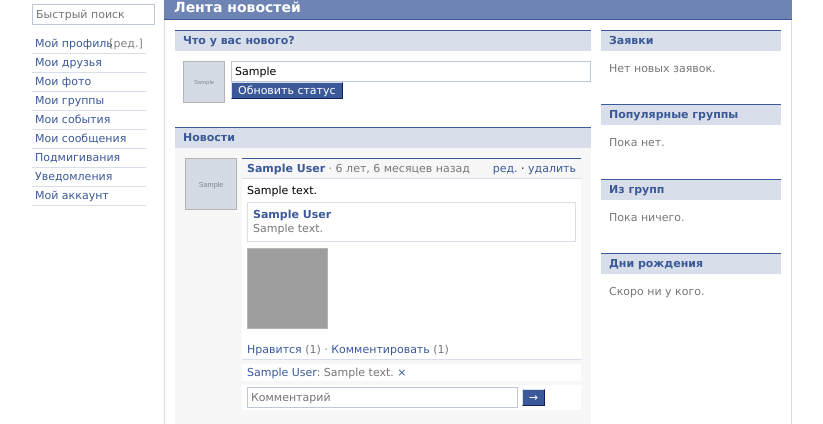
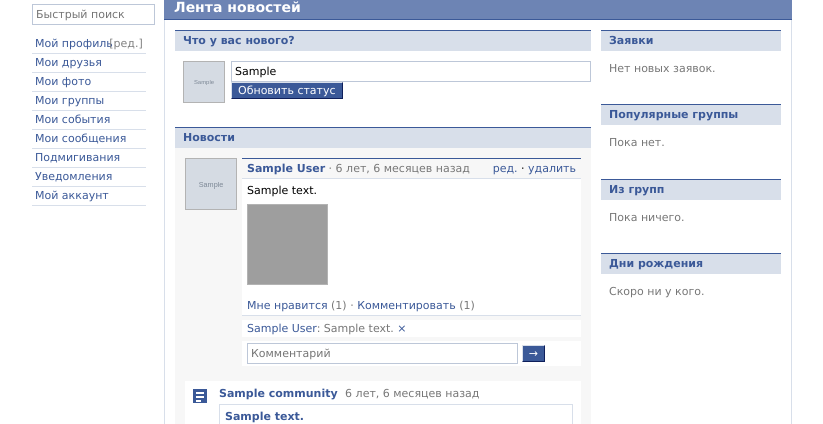
Before and after one commit to sashakravtsov/vdruzya, a Django app: page /feed in a window 1280 px wide. Shown: the part 45-469 px from the top of the page, without its empty margins (228-1051 px from the left). Run offline with Django 5.2, Linux system fonts and the light colour scheme; a user stored in the database is signed in; tables that the repository leaves empty hold one stand-in row (values such as "Sample post"); grey boxes marked "Sample" are stand-in pictures; data that the repository does not hold is empty; grey boxes are pictures that could not be loaded.

Commit message:
Classic labels + group picture upload
Add group picture on edit; rename chat/dialogs/recommendations to classic
wording; like → «Мне нравится»; drop poll and shared-post display leftovers.

Co-authored-by: sashakravtsov <sashakravtsov@users.noreply.github.com>

```diff
--- a/django/apps/social/forms.py
+++ b/django/apps/social/forms.py
@@ -302,6 +302,8 @@ class CreateGroupForm(forms.Form):
 
 
 class GroupForm(forms.ModelForm):
+    picture = forms.ImageField(required=False, label="Картинка", widget=_file())
+
     class Meta:
         model = Community
         fields = (
@@ -312,7 +314,7 @@ class GroupForm(forms.ModelForm):
             "slug": "Короткое имя",
             "short_description": "Последние новости",
             "posting_policy": "Кто пишет",
-            "messaging_enabled": "Чат группы",
+            "messaging_enabled": "Сообщения группы",
         }
         widgets = {
             "name": _in(style="width:100%"),
--- a/django/templates/social/_news_item.html
+++ b/django/templates/social/_news_item.html
@@ -37,14 +37,11 @@
                 <a href="{{ item.post.get_absolute_url }}"><b>{{ item.post.title_line }}</b></a>
                 {% if item.post.body %}<div class="wall-body">{{ item.post.body|truncatewords:40|linebreaksbr }}</div>{% endif %}
                 {% if item.post.media_url %}<p><img src="{{ item.post.media_url }}" alt="" class="news-photo"></p>{% endif %}
-                {% if item.post.kind == 'poll' and item.post.poll %}
-                <div class="muted">Опрос · {{ item.post.poll.options.all|length }} вариант(ов)</div>
-                {% endif %}
             </div>
             <div class="wall-actions muted">
                 ★ {{ item.post.likes|default:0 }} · комм. {{ item.post.n_comments|default:0 }}
                 <form method="post" action="{% url 'groups.react' item.group.id item.post.id %}" class="inline">{% csrf_token %}
-                    <button type="submit" class="linkish">Нравится</button>
+                    <button type="submit" class="linkish">Мне нравится</button>
                 </form>
             </div>
         </div>
--- a/django/templates/social/_wall_post.html
+++ b/django/templates/social/_wall_post.html
@@ -22,12 +22,6 @@
                 </div>
                 <div class="text">
                     {% if post.body %}{{ post.body|linebreaksbr }}{% endif %}
-                    {% if post.shared_post %}
-                    <div class="news-card">
-                        <a href="{% url 'posts.show' post.shared_post.id %}"><b>{{ post.shared_post.social_user.name }}</b></a>
-                        <div class="muted">{{ post.shared_post.body|truncatewords:30 }}</div>
-                    </div>
-                    {% endif %}
                     {% with extras=post.media.all %}
                     {% if extras %}
                     <div class="group-photo-grid wall-media">
@@ -37,19 +31,12 @@
                     <p><img src="{{ post.media_url }}" alt="" class="news-photo"></p>
                     {% endif %}
                     {% endwith %}
-                    {% if post.kind == 'poll' and post.poll %}
-                    <ul class="plain muted">
-                        {% for o in post.poll.options.all %}
-                        <li>{{ o.label }} ({{ o.votes_count }})</li>
-                        {% endfor %}
-                    </ul>
-                    {% endif %}
                 </div>
                 <div class="actions">
                     {% if me %}
                     <form method="post" action="{% url 'posts.react' post.id %}" class="inline">{% csrf_token %}
                         <input type="hidden" name="next" value="{{ next }}">
-                        <button type="submit" class="linkish">Нравится</button>
+                        <button type="submit" class="linkish">Мне нравится</button>
                     </form>
                     ({{ post.likes|default:0 }})
                     · <a href="#c-{{ post.id }}">Комментировать</a>{% if post.n_comments %} ({{ post.n_comments }}){% endif %}
--- a/django/templates/social/friends.html
+++ b/django/templates/social/friends.html
@@ -131,7 +131,7 @@
             {% endif %}
 
             <div class="profile-box">
-                <h4>Рекомендации</h4>
+                <h4>Люди, которых вы можете знать</h4>
                 <div class="profile-box-body">
                     {% for row in suggestions %}
                     <div class="classic-person-row classic-person-row-side">
--- a/django/templates/social/group_edit.html
+++ b/django/templates/social/group_edit.html
@@ -29,7 +29,8 @@
                         <tr><td class="label">Доступ:</td><td>{{ form.privacy }}</td></tr>
                         <tr><td class="label">Вступление:</td><td>{{ form.join_mode }}</td></tr>
                         <tr><td class="label">Кто пишет:</td><td>{{ form.posting_policy }}</td></tr>
-                        <tr><td class="label">Чат:</td><td>{{ form.messaging_enabled }} включён</td></tr>
+                        <tr><td class="label">Картинка:</td><td>{{ form.picture }}{% if group.cover_url %}<div class="file-hint muted">сейчас есть · загрузите новую, чтобы заменить</div>{% endif %}</td></tr>
+                        <tr><td class="label">Сообщения:</td><td>{{ form.messaging_enabled }} разрешены</td></tr>
                         <tr>
                             <td></td>
                             <td>
--- a/django/templates/social/messenger.html
+++ b/django/templates/social/messenger.html
@@ -11,10 +11,10 @@
         {% if messages %}{% for flash in messages %}<div class="flash">{{ flash }}</div>{% endfor %}{% endif %}
 
         <div class="messages-inbox profile-box">
-            <h4>Диалоги</h4>
+            <h4>Входящие</h4>
             <div class="profile-box-body">
                 <form method="get" class="msg-filter" action="{% url 'messenger' %}">
-                    <input class="inputtext" type="text" name="q" value="{{ q }}" placeholder="Поиск по диалогам и тексту…" aria-label="Поиск диалогов">
+                    <input class="inputtext" type="text" name="q" value="{{ q }}" placeholder="Поиск по сообщениям…" aria-label="Поиск сообщений">
                     {% if folder != 'inbox' %}<input type="hidden" name="folder" value="{{ folder }}">{% endif %}
                     <input type="submit" class="inputbutton" value="Найти">
                 </form>
@@ -54,7 +54,7 @@
                         </td>
                     </tr></table>
                 </div>
-                {% empty %}<p class="muted">{% if q or folder != 'inbox' %}Ничего не найдено.{% else %}Нет диалогов.{% endif %}</p>{% endfor %}
+                {% empty %}<p class="muted">{% if q or folder != 'inbox' %}Ничего не найдено.{% else %}Нет сообщений.{% endif %}</p>{% endfor %}
                 {% if conversations %}
                 <p class="msg-bulk">
                     {% if folder == 'archive' %}
--- a/django/templates/social/people.html
+++ b/django/templates/social/people.html
@@ -15,14 +15,14 @@
         </p>
 
         <nav class="page-tabs" aria-label="Разделы людей">
-            <a class="page-tab{% if tab == 'suggested' %} is-active{% endif %}" href="{% url 'people' %}">Рекомендации</a>
+            <a class="page-tab{% if tab == 'suggested' %} is-active{% endif %}" href="{% url 'people' %}">Люди, которых вы можете знать</a>
             <a class="page-tab{% if tab == 'requests' %} is-active{% endif %}" href="?tab=requests">Заявки{% if pending %}<span class="page-tab-badge">{{ pending|length }}</span>{% endif %}</a>
             <a class="page-tab{% if tab == 'search' %} is-active{% endif %}" href="?tab=search{% if q %}&amp;q={{ q|urlencode }}{% endif %}">Поиск</a>
         </nav>
 
         {% if tab == 'suggested' %}
         <div class="profile-box">
-            <h4>Рекомендации</h4>
+            <h4>Люди, которых вы можете знать</h4>
             <div class="profile-box-body">
                 {% for row in suggestions %}
                 <div class="classic-person-row">
@@ -41,7 +41,7 @@
                     </span>
                 </div>
                 {% empty %}
-                <p class="muted">Пока нет рекомендаций — пригласите друзей или откройте поиск.</p>
+                <p class="muted">Пока никого не нашли — пригласите друзей или откройте поиск.</p>
                 <p class="people-top-links"><a href="{% url 'invite.mine' %}">Пригласить</a> · <a href="?tab=search">Найти людей</a></p>
                 {% endfor %}
             </div>
```
Also changed, not shown: django/apps/social/views_group_ops.py (+8 -3 lines), django/templates/social/_group_post.html (+1 -8 lines).
